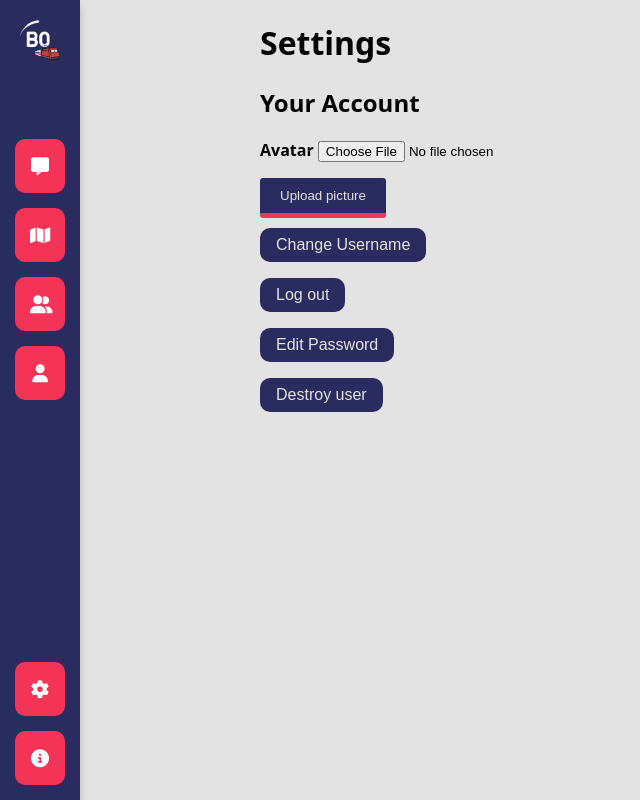
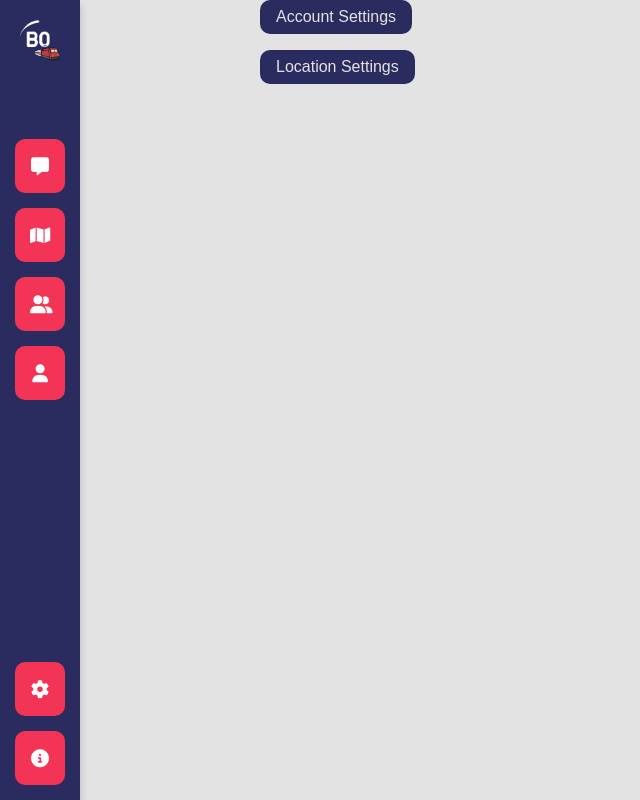
Before and after one commit to Langschwanzpinguine/Bahnhofottos, a Rails app: page /users/settings in a window 1280 px wide. Shown: the whole page, without its empty margins (0-640 px from the left). Run offline with Rails 7, Linux system fonts and the light colour scheme; the visitor is signed in with stand-in values (Sample User, id 1); some libraries are stand-ins or nearby versions.

Commit message:
Split Settings into 2 Pages. TODO: Make look nicer

```diff
--- a/app/assets/stylesheets/application.css
+++ b/app/assets/stylesheets/application.css
@@ -869,3 +869,11 @@ input[type="submit"] {
 #imprint{
   max-height: 5rem;
 }
+
+
+/*Country selection on settings page*/
+.country_dropdown_wrapper{
+  z-index: 9999;
+  display: flex;
+  flex-direction: row;
+}
--- a/app/controllers/account/users_controller.rb
+++ b/app/controllers/account/users_controller.rb
@@ -26,7 +26,17 @@ class Account::UsersController < ApplicationController
   end
 
   def settings
+  end
+
+  def account_settings
     @photo = Current.user.avatar
+  end
+
+  def location_settings
+    json_file = Rails.root.join('public', 'data/grouped_countries.json')
+    info_file = Rails.root.join('public', 'data/compiled_country_info.json')
+    @country_data = JSON.parse(File.read(json_file))
+    @country_info = JSON.parse(File.read(info_file))
   end
 
   def change_username
--- a/app/javascript/map_functions.js
+++ b/app/javascript/map_functions.js
@@ -35,8 +35,8 @@ let markerIDs = [];
 function initPage(){
     loadUrl = true;
     searchInput = document.getElementById('station_search');
-    select_tag = document.getElementById('country_selection');
-    listOfResults = document.getElementById('matches');
+    select_tag = document.getElementById('country_selection'); //DEL
+    listOfResults = document.getElementById('matches'); // DEL
     hidden_image_input = document.getElementById('user_station_image');
     hidden_id_input = document.getElementById('user_station_id');
     hidden_country_input = document.getElementById('user_station_country');
--- a/app/views/account/users/settings.html.erb
+++ b/app/views/account/users/settings.html.erb
@@ -1,35 +1,2 @@
-<div class="column_content">
-  <h1>Settings</h1>
-  <h2>Your Account</h2>
-
-<div>
-  <%= form_with model: Current.user, url: upload_avatar_path, data: { turbo: false} do |f| %>
-    <p>
-      <%= f.label :avatar%>
-      <%= f.file_field :avatar, accept: 'image/png, image/jpeg' %>
-    </p>
-    <div class="actions">
-      <%= f.submit "Upload picture" %>
-    </div>
-  <%end %>
-  <% if Current.user.avatar.attached? %>
-    <%= image_tag Current.user.avatar.variant(resize_to_fill: [100,100]) , class: "user_avatar"%>
-  <%end %>
-</div>
-
-  <div id="changeUsernameForm" class="hidden popup_form">
-    <%= form_with model: Current.user, url: users_change_name_path, data: { turbo: false } do |f|%>
-      <div class="form_field">
-        <%= f.label :username %><br />
-        <%= f.text_field :username %>
-      </div>
-      <div class="actions"><%= f.submit "Change Username" %></div>
-    <%end %>
-  </div>
-  <button id="changeUsernameBtn" class="button main_button">Change Username</button>
-
-  <%= button_to "Log out", logout_path, class: "button main_button", method: :delete%>
-  <%= button_to "Edit Password", edit_password_path, class: "button main_button", method: :get%>
-  <%= button_to "Destroy user", destroy_user_path, class: "button main_button", method: :delete, form: { data: { turbo_confirm: "Are you sure?" } }%>
-<%= javascript_include_tag "/javascripts/user_settings" %>
-</div>
+<%= button_to "Account Settings", account_settings_path, class: "button main_button", method: :get%>
+<%= button_to "Location Settings", location_settings_path, class: "button main_button", method: :get%>
--- a/app/views/layouts/application.html.erb
+++ b/app/views/layouts/application.html.erb
@@ -8,6 +8,11 @@
     <link rel="stylesheet" href="https://unpkg.com/leaflet@1.9.4/dist/leaflet.css"
           integrity="sha256-p4NxAoJBhIIN+hmNHrzRCf9tD/miZyoHS5obTRR9BMY="
           crossorigin=""/>
+    <link
+      rel="stylesheet"
+      href="https://cdn.jsdelivr.net/npm/choices.js/public/assets/styles/choices.min.css"
+      />
+
     <%= csrf_meta_tags %>
     <%= csp_meta_tag %>
     <%= favicon_link_tag 'Ottos.ico' %>
--- a/config/routes.rb
+++ b/config/routes.rb
@@ -27,7 +27,11 @@ Rails.application.routes.draw do
 
     get '/users/profile', to: 'users#profile', as: 'profile'
     delete '/users/profile', to: 'users#destroy', as: 'destroy_user'
+
     get '/users/settings', to: 'users#settings', as: 'settings'
+    get '/users/settings/account', to: 'users#account_settings', as: 'account_settings'
+    get '/users/settings/location', to: 'users#location_settings', as: 'location_settings'
+
     patch '/users/settings/avatar', to: 'users#upload_avatar', as: 'upload_avatar'
     get '/users/:user_id', to: 'users#view_profile', as: 'view_profile'
 
```
Also changed, not shown: app/javascript/country_dropdown.js (+25 -0 lines), app/views/account/users/account_settings.html.erb (+6 -17 lines), app/views/account/users/location_settings.html.erb (+10 -0 lines), app/views/map/index.html.erb (+1 -11 lines), app/views/shared/_country_popup.html.erb (+11 -0 lines), db/migrate/20231003160535_add_score_country_home_station_to_users.rb (added, +7 -0 lines), db/schema.rb.
